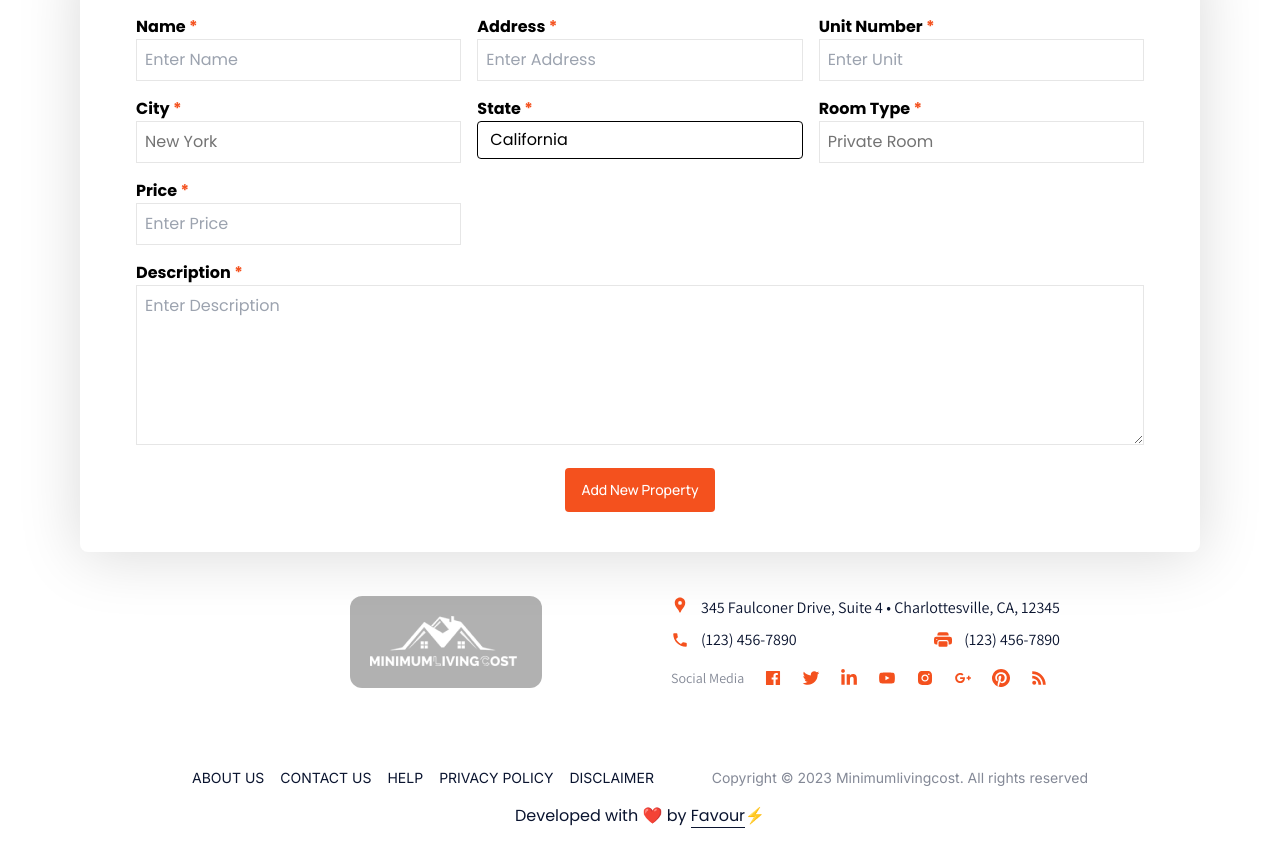
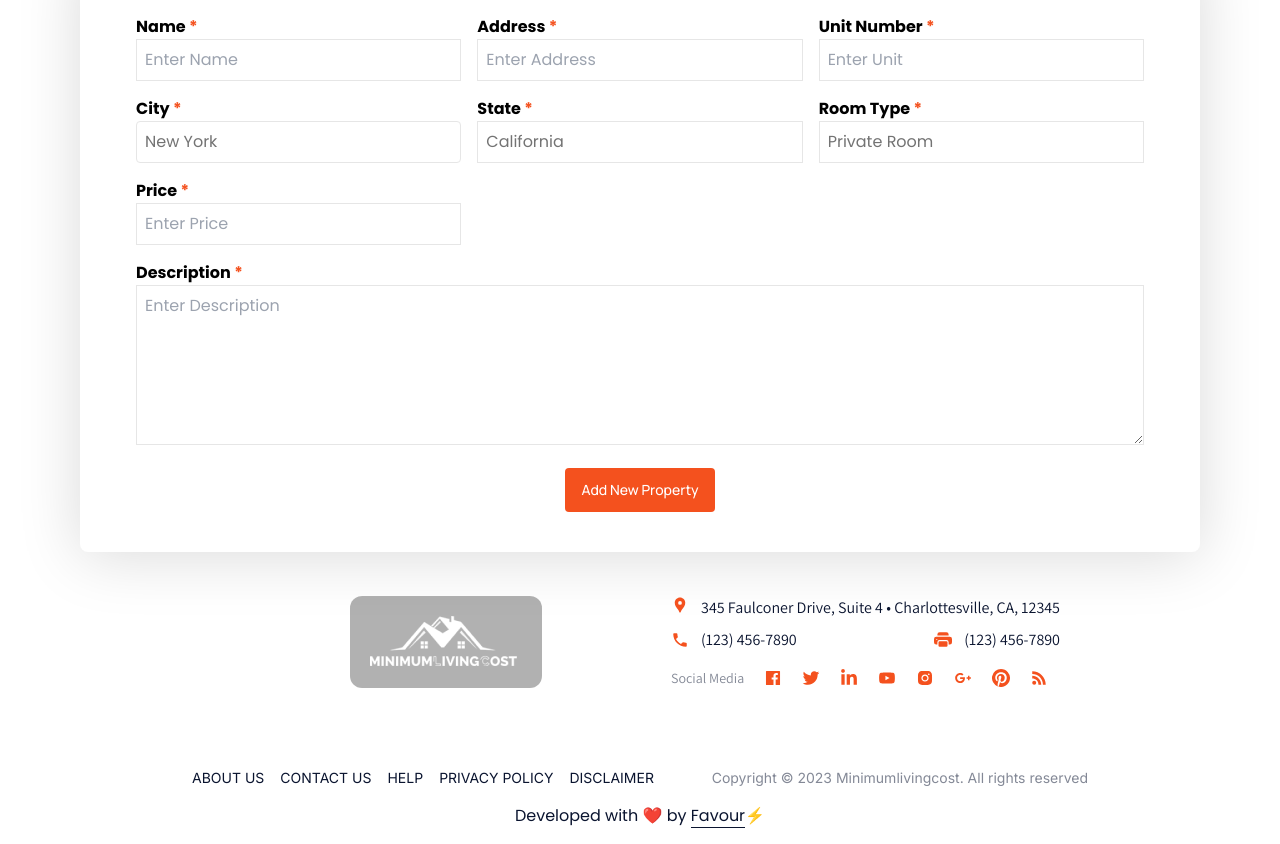
Before and after one commit to favourbadakin/Home-Rentals-Agency, a React (Vite) app: page / in a window 1280 px wide. Shown: the part 2960-3804 px from the top of the page. Built offline with nearby package versions, Linux system fonts and the light colour scheme.

Commit message:
first test deploy

```diff
--- a/src/components/Form.jsx
+++ b/src/components/Form.jsx
@@ -81,7 +81,7 @@ const Form = () => {
                 City <span className="text-tertiary">*</span>
               </label>
               <select
-                className="appearance-none bg-[#FFF] border text-[#737373] p-2 focus:outline-none border-[#E6E6E6] w-full"
+                className="appearance-none rounded bg-[#FFF] border text-[#737373] p-2 focus:outline-none border-[#E6E6E6] w-full"
                 id="city"
                 value={formData.city}
                 name="city"
@@ -101,22 +101,22 @@ const Form = () => {
                 State <span className="text-tertiary">*</span>
               </label>
               <select
-                // className="form-select border text-[#737373] p-2 focus:outline-none border-[#E6E6E6] w-full"
-                className="form-select appearance-none
-      block
-      w-full
-      px-3
-      py-1.5
-      text-base
-      font-normal
-      text-gray-700
-      bg-[#FFF] bg-clip-padding bg-no-repeat
-      border border-solid border-gray-300
-      rounded
-      transition
-      ease-in-out
-      m-0
-      focus:text-gray-700 focus:bg-white focus:border-blue-600 focus:outline-none"
+                 className="appearance-none bg-[#FFF] border text-[#737373] p-2 focus:outline-none border-[#E6E6E6] w-full"
+                // className="form-select appearance-none
+      // block
+      // w-full
+      // px-3
+      // py-1.5
+      // text-base
+      // font-normal
+      // text-gray-700
+      // bg-[#FFF] bg-clip-padding bg-no-repeat
+      // border border-solid border-gray-300
+      // rounded
+      // transition
+      // ease-in-out
+      // m-0
+      // focus:text-gray-700 focus:bg-white focus:border-blue-600 focus:outline-none"
                 id="state"
                 value={formData.state}
                 name="state"
```
